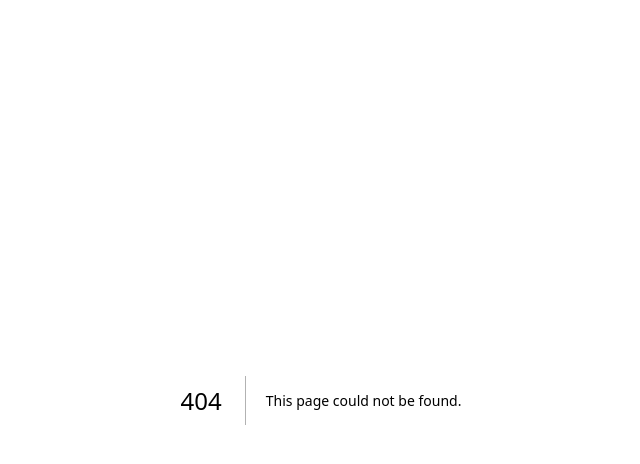
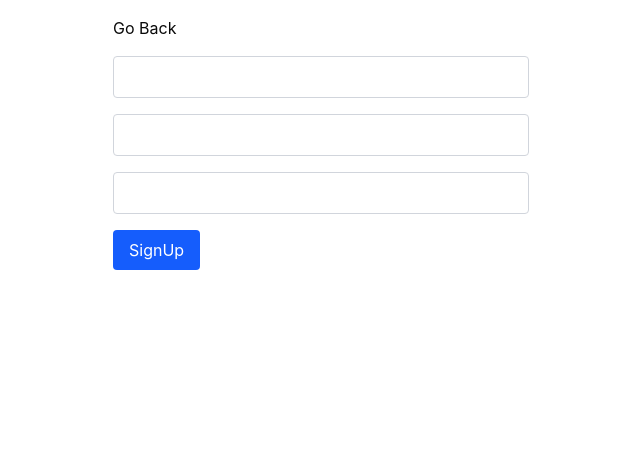
Before and after one commit to Pallab-Ghosh/File_Sharing_Applicationa, a Next.js app in the folder Frontend/my-app/: page /SignUp in a window 1280 px wide. Before the commit this address had no page. Shown: the top 464 px of the page, without its empty margins (319-959 px from the left). Built offline with nearby package versions, Linux system fonts and the light colour scheme.

Commit message:
page.jsx updated

```diff
--- /dev/null
+++ b/Frontend/my-app/app/(auth)/SignUp/page.jsx
@@ -0,0 +1,56 @@
+'use client'
+import { useState } from 'react';
+
+import { useRouter } from 'next/navigation';
+
+const Signup = () => {
+  const [data , setdata]= useState({name : ' ', year : ' ', dept:' ' });
+const router = useRouter();
+
+  const handleChange = (e) => {
+    const { name, value } = e.target;
+    setdata((prev) => ({ ...prev, [name]: value }));
+  };
+
+  const handleSubmit = (e) => {
+    e.preventDefault();
+    console.log("Form Data:", data);
+    // You can handle API submission here
+  };
+
+  return (
+    <form onSubmit={handleSubmit} className="space-y-4 p-4 max-w-md mx-auto">
+       <button onClick={()=>router.push('/')}>Go Back</button>
+      <input
+        name="name"
+        value={data.name}
+        onChange={handleChange}
+        placeholder="Enter your name"
+        className="border border-gray-300 p-2 w-full rounded"
+      />
+      <input
+        name="year"
+        value={data.year}
+        onChange={handleChange}
+        placeholder="Enter your year"
+        className="border border-gray-300 p-2 w-full rounded"
+      />
+      <input
+        name="dept"
+        value={data.dept}
+        onChange={handleChange}
+        placeholder="Enter your department"
+        className="border border-gray-300 p-2 w-full rounded"
+      />
+      <button
+        type="submit"
+        className="bg-blue-600 text-white px-4 py-2 rounded hover:bg-blue-700"
+      >
+         SignUp
+      </button>
+    </form>
+  );
+};
+
+
+export default  Signup
```
